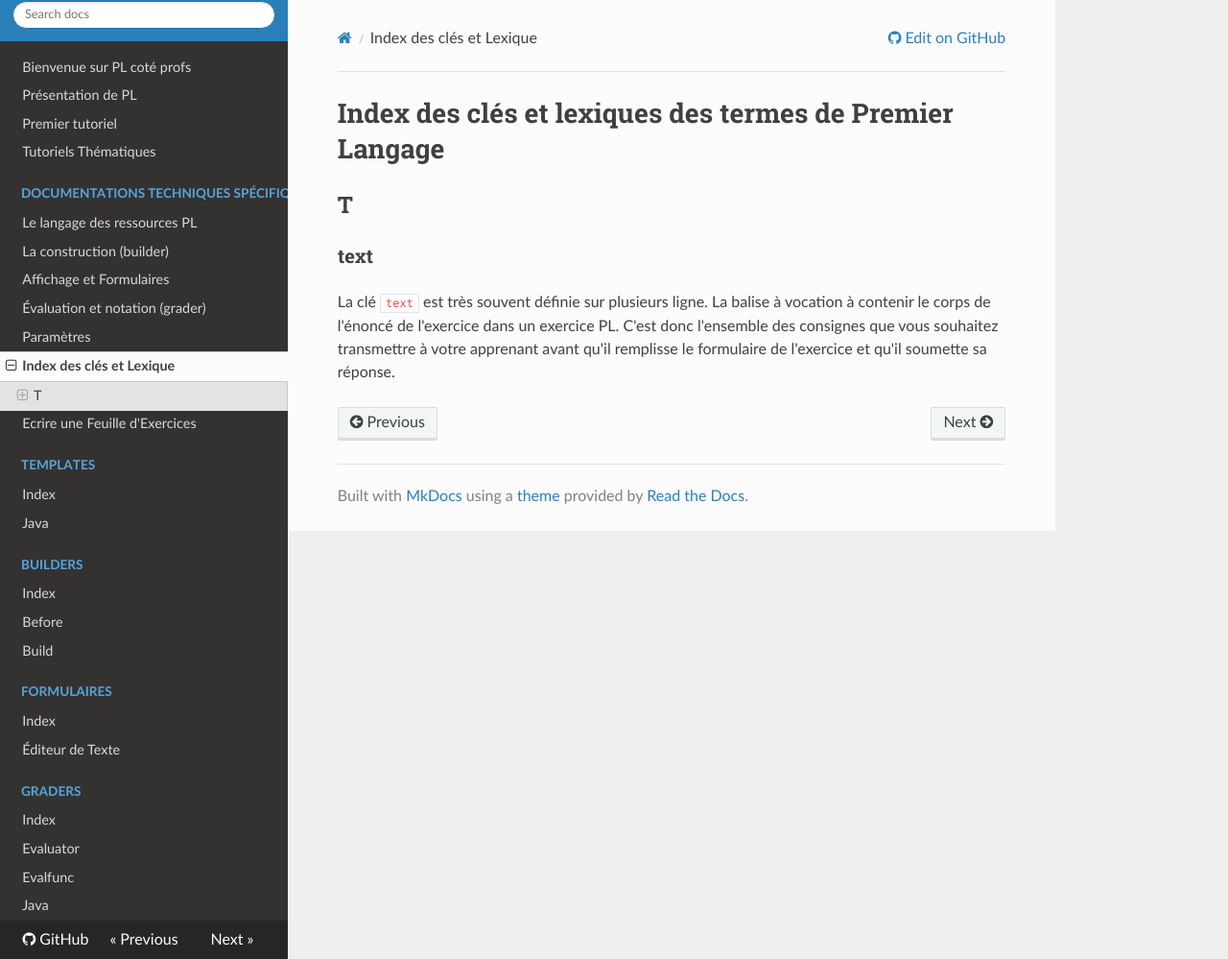
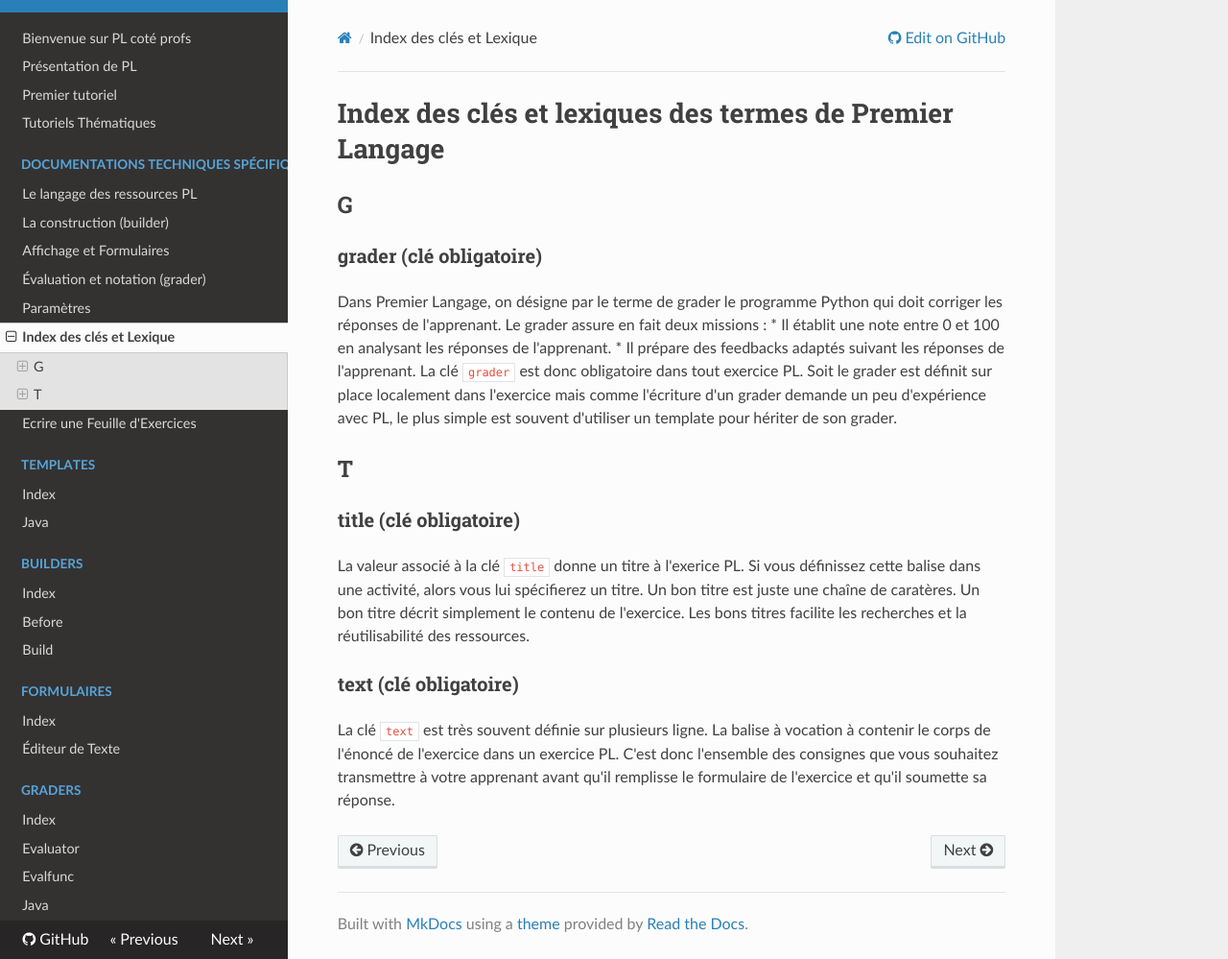
Before and after one commit to ddoyen/premierlangage-doc, an MkDocs documentation site: the page built from docs/lexique.md, in a window 1280 px wide and 999 px high. Shown: the whole window at 96% size. Built offline with MkDocs 1.6.1, drawn with Linux system fonts in a browser that asks for light colours; nearby versions of some CDN libraries.

Commit message:
Update lexique.md

```diff
--- a/docs/lexique.md
+++ b/docs/lexique.md
@@ -1,8 +1,28 @@
 # Index des clés et lexiques des termes de Premier Langage
+
+## G
+
+### grader (clé obligatoire)
+
+Dans Premier Langage, on désigne par le terme de grader le programme Python qui doit corriger
+les réponses de l'apprenant. Le grader assure en fait deux missions :
+* Il établit une note entre 0 et 100 en analysant les réponses de l'apprenant.
+* Il prépare des feedbacks adaptés suivant les réponses de l'apprenant.
+La clé `grader` est donc obligatoire dans tout exercice PL. Soit le grader est définit sur
+place localement dans l'exercice mais comme l'écriture d'un grader demande un peu d'expérience
+avec PL, le plus simple est souvent d'utiliser un template pour hériter de son grader.
 
 ## T
 
-### text
+### title (clé obligatoire)
+
+La valeur associé à la clé `title` donne un titre à l'exerice PL. Si vous définissez cette balise
+dans une activité, alors vous lui spécifierez un titre. Un bon titre est juste une chaîne de caratères.
+Un bon titre décrit simplement le contenu de l'exercice. Les bons titres facilite les recherches et la
+réutilisabilité des ressources.
+
+
+### text (clé obligatoire)
 
 La clé `text` est très souvent définie sur plusieurs ligne. La balise à vocation à contenir
 le corps de l'énoncé de l'exercice dans un exercice PL. C'est donc l'ensemble des consignes
```
